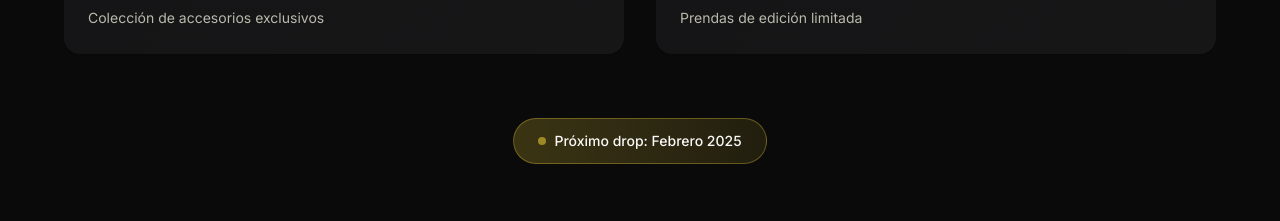
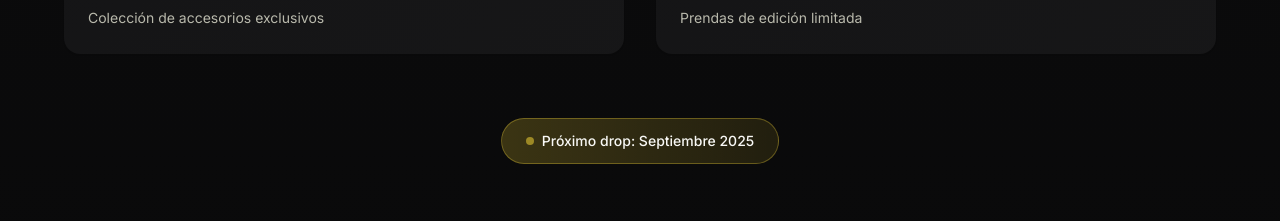
Before and after one commit to shocindumentaria/shoc-club, a React (Vite) app: page / in a window 1280 px wide. Shown: the part 5680-5901 px from the top of the page. Built offline with nearby package versions, Linux system fonts and the light colour scheme.

Commit message:
update mes

```diff
--- a/src/components/Gallery.tsx
+++ b/src/components/Gallery.tsx
@@ -123,7 +123,7 @@ const Gallery = () => {
         <div className="text-center mt-16">
           <div className="inline-flex items-center gap-2 px-6 py-3 bg-gradient-to-r from-primary/20 to-primary/10 border border-primary/30 rounded-full">
             <div className="w-2 h-2 bg-primary rounded-full animate-pulse" />
-            <span className="text-sm font-medium">Próximo drop: Febrero 2025</span>
+            <span className="text-sm font-medium">Próximo drop: Septiembre 2025</span>
           </div>
         </div>
       </div>
```
